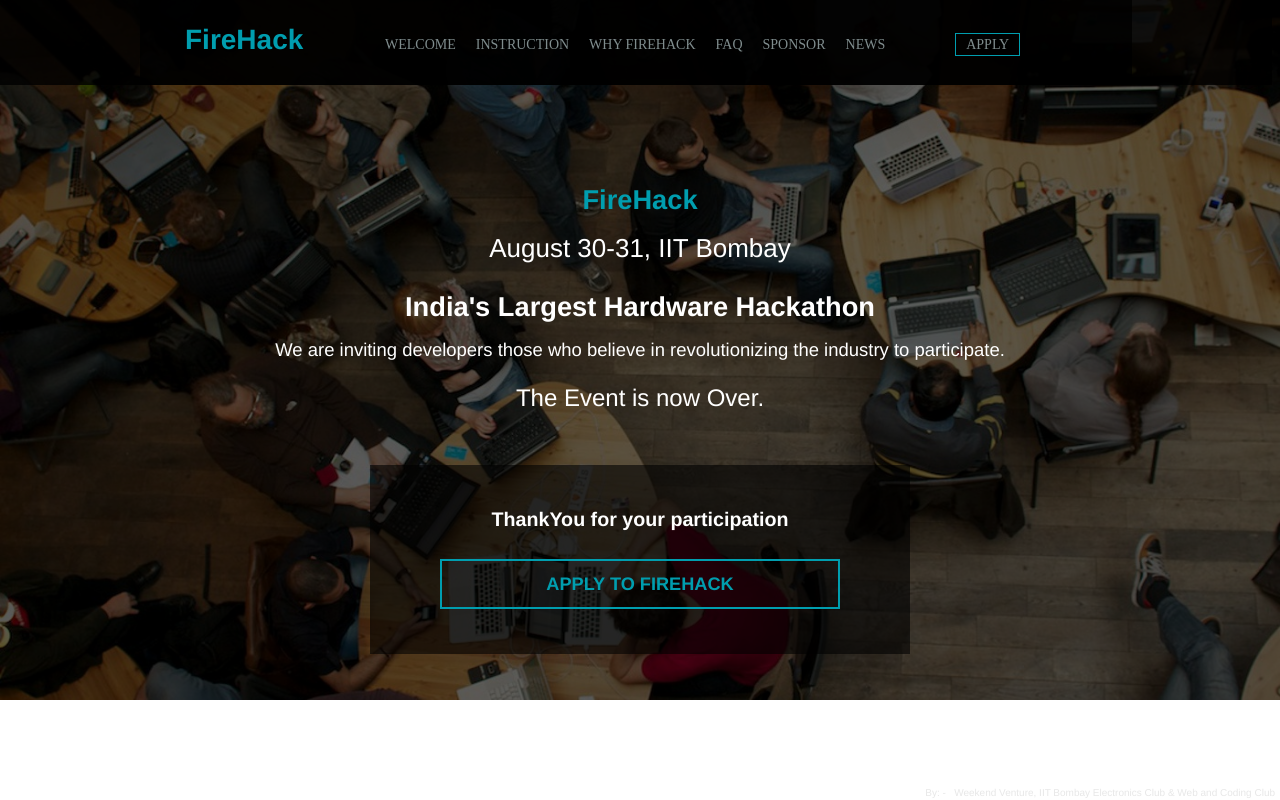
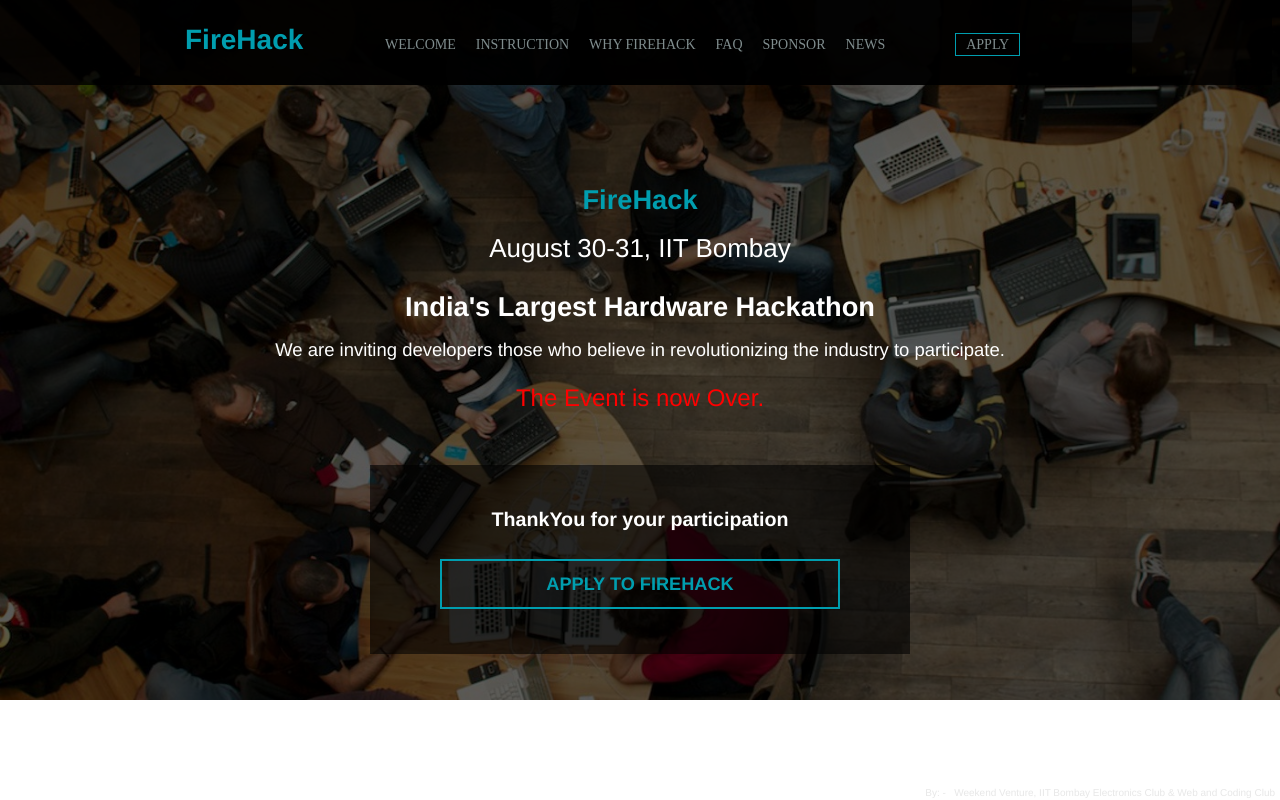
Before and after one commit to firehack/firehack.github.io, a plain HTML site: page index.html in a window 1280 px wide. Drawn offline with nearby package versions, Linux system fonts and the light colour scheme; some packages are replaced by stand-ins of ours; a web font is replaced by a local one.

Commit message:
event over

```diff
--- a/index.html
+++ b/index.html
@@ -76,7 +76,7 @@
 				<h1>India's Largest Hardware Hackathon</h1>
 				<p>We are inviting developers those who believe in revolutionizing the industry to participate. </p>
 				<div class="application">
-					<h3>The Event is now Over.</h3>
+					<h3 style="color:red">The Event is now Over.</h3>
 				</div>
 				<div class="center">
 					<h1>ThankYou for your participation</h1>
```
